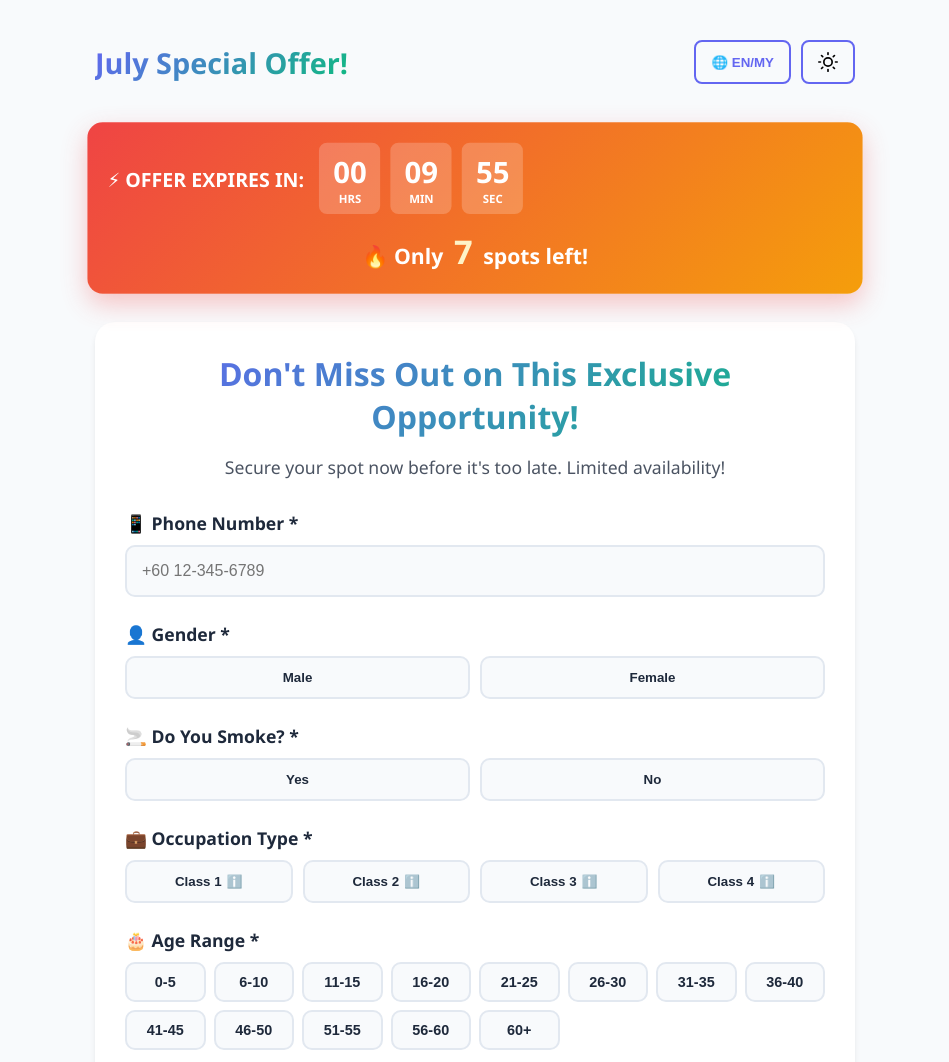
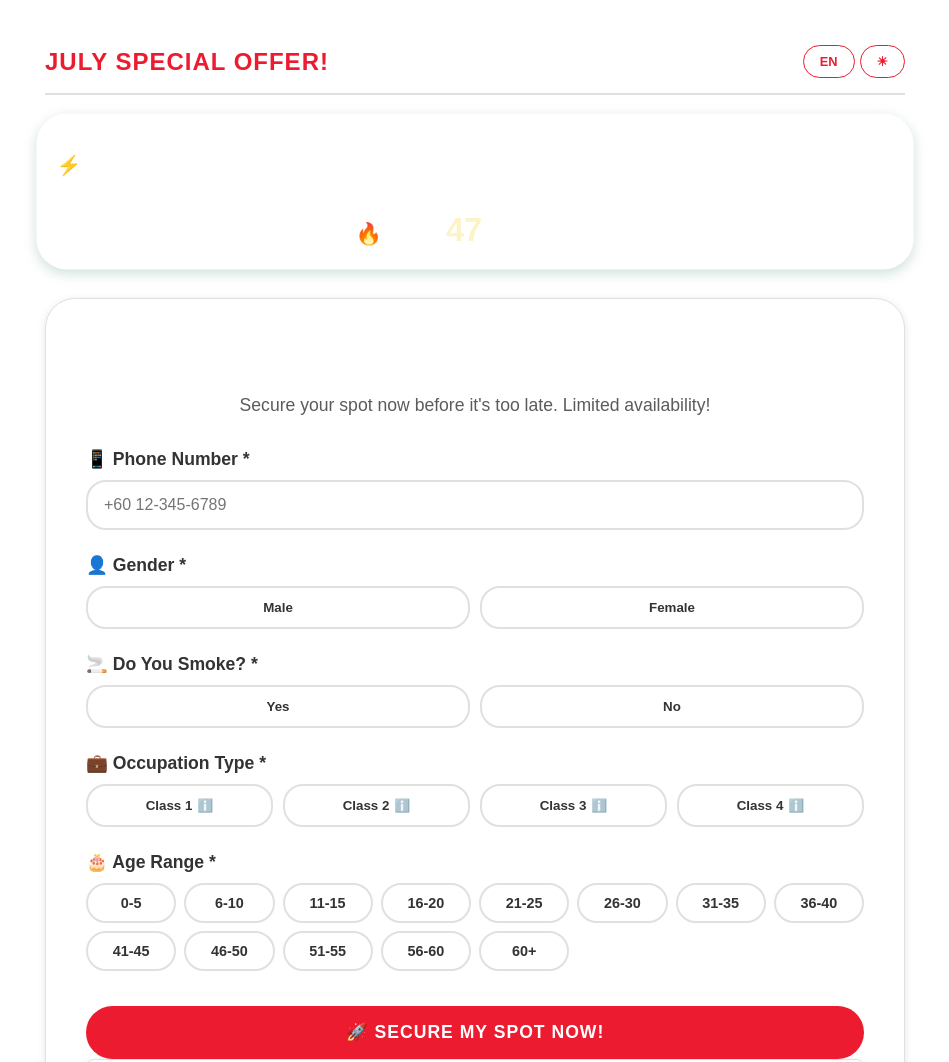
Before and after one commit to audi18819/takaful, a website: page index v1.html in a window 1280 px wide. Shown: the top 1062 px of the page, without its empty margins (165-1114 px from the left). Drawn offline with Linux system fonts and the light colour scheme.

Commit message:
13 07 punya change

```diff
--- /dev/null
+++ b/comment.txt
@@ -0,0 +1,2 @@
+Couuntdown lepas dah habis nak buat apa?
+Nak letak FAQ tak? achivements prudential macam menang apa ke?
--- a/script.js
+++ b/script.js
@@ -7,6 +7,12 @@ let formData = {
     smoking: '',
     occupation: '',
     age: ''
+};
+
+// Month names in English and Malay
+const monthNames = {
+    en: ['January', 'February', 'March', 'April', 'May', 'June', 'July', 'August', 'September', 'October', 'November', 'December'],
+    my: ['Januari', 'Februari', 'Mac', 'April', 'Mei', 'Jun', 'Julai', 'Ogos', 'September', 'Oktober', 'November', 'Disember']
 };
 
 // DOM Elements
@@ -26,6 +32,7 @@ document.addEventListener('DOMContentLoaded', () => {
     initSpotsCounter();
     initButtonSelection();
     initInfoIcons();
+    updateLogoWithMonth();
 });
 
 // Theme Toggle
@@ -43,6 +50,8 @@ themeToggle.addEventListener('click', () => {
 
 function applyTheme() {
     document.body.className = currentTheme === 'light' ? 'light-mode' : 'dark-mode';
+    // Update theme toggle emoji
+    themeToggle.textContent = currentTheme === 'light' ? '☀︎' : '⏾';
 }
 
 // Language Toggle
@@ -80,6 +89,12 @@ function applyLanguage() {
             }
         }
     });
+
+    // Update language toggle button text
+    langToggle.textContent = currentLang === 'en' ? 'EN' : 'MY';
+
+    // Update logo with current month in the correct language
+    updateLogoWithMonth();
 
     // Close any open tooltips when language changes
     document.querySelectorAll('.info-tooltip').forEach(tooltip => {
@@ -151,6 +166,13 @@ function initButtonSelection() {
             const field = btn.getAttribute('data-field');
             const value = btn.getAttribute('data-value');
 
+            // Check if button is already selected
+            if (btn.classList.contains('selected')) {
+                // Unselect the button
+                btn.classList.remove('selected');
+                // Clear form data for this field
+                formData[field] = '';
+            } else {
                 // Remove selected class from all buttons in the same group
                 document.querySelectorAll(`[data-field="${field}"]`).forEach(b => {
                     b.classList.remove('selected');
@@ -161,6 +183,7 @@ function initButtonSelection() {
 
                 // Update form data
                 formData[field] = value;
+            }
         });
     });
 }
@@ -316,3 +339,20 @@ successModal.addEventListener('click', (e) => {
         successModal.classList.remove('active');
     }
 });
+
+// Update Logo with Current Month
+function updateLogoWithMonth() {
+    const logoText = document.getElementById('logoText');
+    const currentMonthIndex = new Date().getMonth();
+    const monthName = monthNames[currentLang][currentMonthIndex];
+
+    if (currentLang === 'en') {
+        logoText.textContent = `${monthName} Special Offer!`;
+        logoText.setAttribute('data-en', `${monthName} Special Offer!`);
+        logoText.setAttribute('data-my', `Tawaran Istimewa ${monthNames.my[currentMonthIndex]}!`);
+    } else {
+        logoText.textContent = `Tawaran Istimewa ${monthName}!`;
+        logoText.setAttribute('data-en', `${monthNames.en[currentMonthIndex]} Special Offer!`);
+        logoText.setAttribute('data-my', `Tawaran Istimewa ${monthName}!`);
+    }
+}
--- a/styles.css
+++ b/styles.css
@@ -5,25 +5,26 @@
 }
 
 :root {
-    --primary-color: #6366f1;
-    --primary-hover: #4f46e5;
-    --secondary-color: #10b981;
-    --danger-color: #ef4444;
-    --warning-color: #f59e0b;
-    --bg-light: #f8fafc;
-    --bg-dark: #0f172a;
+    --primary-color: #ED1B2F;
+    --primary-hover: #004d29;
+    --secondary-color: #00AAA5;
+    --accent-color: #ED1B2F;
+    --danger-color: #d32f2f;
+    --warning-color: #f57c00;
+    --bg-light: #ffffff;
+    --bg-dark: #1a1a1a;
     --card-light: #ffffff;
-    --card-dark: #1e293b;
-    --text-light: #1e293b;
-    --text-dark: #f1f5f9;
-    --border-light: #e2e8f0;
-    --border-dark: #334155;
-    --shadow-light: 0 4px 6px -1px rgba(0, 0, 0, 0.1);
-    --shadow-dark: 0 4px 6px -1px rgba(0, 0, 0, 0.3);
+    --card-dark: #2d2d2d;
+    --text-light: #333333;
+    --text-dark: #f5f5f5;
+    --border-light: #e0e0e0;
+    --border-dark: #404040;
+    --shadow-light: 0 2px 8px rgba(0, 0, 0, 0.1);
+    --shadow-dark: 0 4px 12px rgba(0, 0, 0, 0.4);
 }
 
 body {
-    font-family: 'Segoe UI', Tahoma, Geneva, Verdana, sans-serif;
+    font-family: 'Arial', 'Helvetica', sans-serif;
     transition: background-color 0.3s ease, color 0.3s ease;
 }
 
@@ -38,9 +39,9 @@ body.dark-mode {
 }
 
 .container {
-    max-width: 800px;
+    max-width: 900px;
     margin: 0 auto;
-    padding: 20px;
+    padding: 30px 20px;
     min-height: 100vh;
 }
 
@@ -49,32 +50,33 @@ body.dark-mode {
     display: flex;
     justify-content: space-between;
     align-items: center;
-    padding: 20px 0;
+    padding: 15px 0;
     margin-bottom: 20px;
+    border-bottom: 2px solid var(--border-light);
 }
 
 .logo {
-    font-size: 1.8rem;
+    font-size: 1.5rem;
     font-weight: 700;
-    background: linear-gradient(135deg, var(--primary-color), var(--secondary-color));
-    -webkit-background-clip: text;
-    -webkit-text-fill-color: transparent;
-    background-clip: text;
+    color: var(--primary-color);
+    text-transform: uppercase;
+    letter-spacing: 1px;
 }
 
 .header-right {
     display: flex;
-    gap: 10px;
+    gap: 5px;
 }
 
 .toggle-btn {
-    padding: 10px 15px;
-    border: 2px solid var(--primary-color);
+    padding: 8px 16px;
+    border: 1px solid var(--primary-color);
     background: transparent;
     color: var(--primary-color);
-    border-radius: 8px;
+    border-radius: 20px;
     cursor: pointer;
     font-weight: 600;
+    font-size: 0.8rem;
     transition: all 0.3s ease;
 }
 
@@ -83,26 +85,14 @@ body.dark-mode {
     color: white;
 }
 
-.theme-icon {
-    display: block;
-}
-
-body.light-mode .theme-icon {
-    stroke: black;
-}
-
-body.dark-mode .theme-icon {
-    stroke: white;
-}
-
 /* FOMO Banner */
 .fomo-banner {
-    background: linear-gradient(135deg, #ef4444, #f59e0b);
+    background: linear-gradient(135deg, var(--primary-color));
     color: white;
     padding: 20px;
-    border-radius: 15px;
+    border-radius: 30px;
     margin-bottom: 30px;
-    box-shadow: 0 10px 25px rgba(239, 68, 68, 0.3);
+    box-shadow: 0 4px 12px rgba(0, 104, 55, 0.2);
     animation: pulse 2s infinite;
 }
 
@@ -169,15 +159,17 @@ body.dark-mode .theme-icon {
 /* Main Content */
 .main-content {
     background: var(--card-light);
-    border-radius: 20px;
-    padding: 30px;
+    border-radius: 30px;
+    padding: 40px;
     box-shadow: var(--shadow-light);
     margin-bottom: 30px;
+    border: 1px solid var(--border-light);
 }
 
 body.dark-mode .main-content {
     background: var(--card-dark);
     box-shadow: var(--shadow-dark);
+    border-color: var(--border-dark);
 }
 
 .hero-section {
@@ -189,7 +181,7 @@ body.dark-mode .main-content {
     font-size: 2rem;
     font-weight: 800;
     margin-bottom: 15px;
-    background: linear-gradient(135deg, var(--primary-color), var(--secondary-color));
+    background: linear-gradient(135deg, var(--primary-color));
     -webkit-background-clip: text;
     -webkit-text-fill-color: transparent;
     background-clip: text;
@@ -220,9 +212,9 @@ body.dark-mode .main-content {
 }
 
 .form-input {
-    padding: 15px;
+    padding: 14px 16px;
     border: 2px solid var(--border-light);
-    border-radius: 10px;
+    border-radius: 20px;
     font-size: 1rem;
     transition: all 0.3s ease;
     background: var(--bg-light);
@@ -238,7 +230,7 @@ body.dark-mode .form-input {
 .form-input:focus {
     outline: none;
     border-color: var(--primary-color);
-    box-shadow: 0 0 0 3px rgba(99, 102, 241, 0.1);
+    box-shadow: 0 0 0 2px rgba(0, 104, 55, 0.1);
 }
 
 .button-group {
@@ -258,7 +250,7 @@ body.dark-mode .form-input {
     border: 2px solid var(--border-light);
     background: var(--bg-light);
     color: var(--text-light);
-    border-radius: 10px;
+    border-radius: 20px;
     cursor: pointer;
     font-weight: 600;
     transition: all 0.3s ease;
@@ -275,21 +267,28 @@ body.dark-mode .option-btn {
 
 .option-btn:hover {
     border-color: var(--primary-color);
-    transform: translateY(-2px);
-    box-shadow: 0 4px 12px rgba(99, 102, 241, 0.2);
+    background: var(--primary-color);
+    color: white;
+    transform: translateY(-1px);
+}
+
+body.dark-mode .option-btn:hover {
+    border-color: var(--primary-color);
+    background: var(--primary-color);
+    color: white;
+    transform: translateY(-1px);
 }
 
 .option-btn.selected {
     background: var(--primary-color);
     color: white;
     border-color: var(--primary-color);
-    transform: scale(1.05);
 }
 
 body.dark-mode .option-btn.selected {
-    background: white;
-    color: var(--bg-dark);
-    border-color: white;
+    background: var(--primary-color);
+    color: white;
+    border-color: var(--primary-color);
 }
 
 .info-icon {
@@ -349,40 +348,43 @@ body.dark-mode .info-tooltip {
 }
 
 .submit-btn {
-    padding: 18px 30px;
-    background: linear-gradient(135deg, var(--primary-color), var(--secondary-color));
+    padding: 16px 32px;
+    background: var(--primary-color);
     color: white;
     border: none;
-    border-radius: 12px;
-    font-size: 1.2rem;
+    border-radius: 30px;
+    font-size: 1.1rem;
     font-weight: 700;
     cursor: pointer;
     transition: all 0.3s ease;
     margin-top: 10px;
-    box-shadow: 0 10px 25px rgba(99, 102, 241, 0.3);
+    text-transform: uppercase;
+    letter-spacing: 1px;
 }
 
 .submit-btn:hover {
-    transform: translateY(-3px);
-    box-shadow: 0 15px 35px rgba(99, 102, 241, 0.4);
+    background: var(--secondary-color);
+    transform: translateY(-2px);
 }
 
 .submit-btn:active {
-    transform: translateY(-1px);
+    transform: translateY(0);
 }
 
 /* Contact Section */
 .contact-section {
     background: var(--card-light);
-    border-radius: 15px;
-    padding: 25px;
+    border-radius: 8px;
+    padding: 30px;
     margin-bottom: 20px;
     box-shadow: var(--shadow-light);
+    border: 1px solid var(--border-light);
 }
 
 body.dark-mode .contact-section {
     background: var(--card-dark);
     box-shadow: var(--shadow-dark);
+    border-color: var(--border-dark);
 }
 
 .contact-title {
```
Also changed, not shown: index.html (+5 -45 lines). Lines whose indentation alone changed are shown as unchanged.
